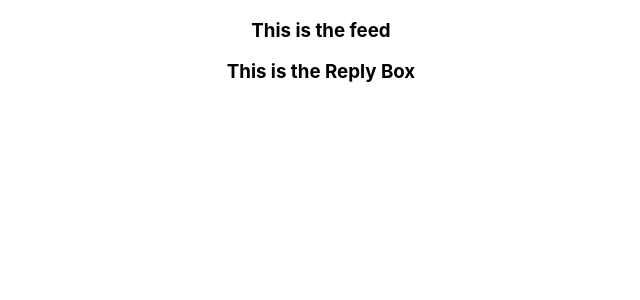
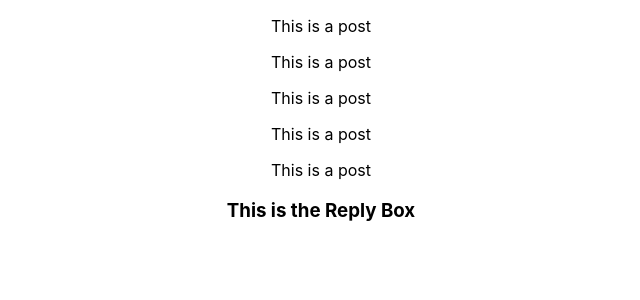
Before and after one commit to ivan-suarez/calmboard, a React (Create React App) app: page / in a window 1280 px wide. Shown: the top 300 px of the page, without its empty margins (319-959 px from the left). Built offline with nearby package versions, Linux system fonts and the light colour scheme.

Commit message:
Added posts

```diff
--- a/src/App.js
+++ b/src/App.js
@@ -1,4 +1,3 @@
-import logo from './logo.svg';
 import './App.css';
 import Feed from './Feed';
 import Replybox from './Replybox';
--- a/src/Feed.js
+++ b/src/Feed.js
@@ -1,9 +1,14 @@
 import React from 'react';
+import Post from './Post';
 
 function Feed(){
     return(
         <div>
-            <h3>This is the feed</h3>
+            <Post/>
+            <Post/>
+            <Post/>
+            <Post/>
+            <Post/>
         </div>
     );
 }
--- /dev/null
+++ b/src/Post.js
@@ -0,0 +1,11 @@
+import React from 'react';
+
+function Post(){
+    return(
+        <div>
+            <p>This is a post</p>
+        </div>
+    );
+}
+
+export default Post;
```
Also changed, not shown: src/Post.css (added).
